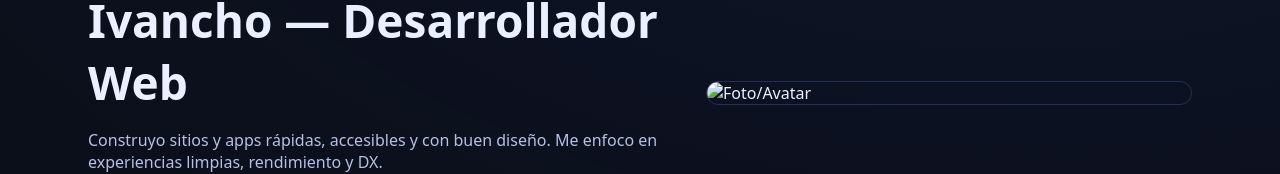
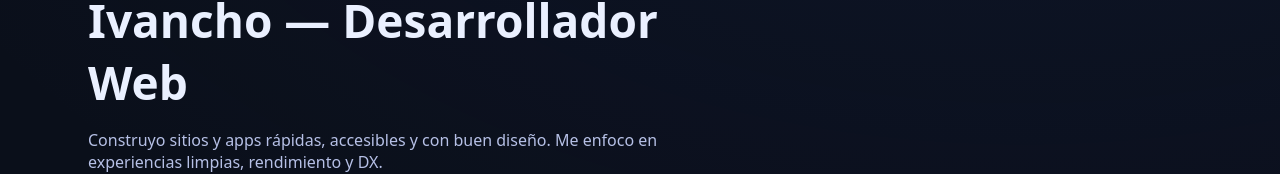
Before and after one commit to BlueDota/personalPortfolio, a plain HTML site: page index.html in a window 1280 px wide. Shown: the part 138-312 px from the top of the page. Drawn offline with Linux system fonts and the light colour scheme.

Commit message:
Elimina la imagen del bloque hero en index.html

```diff
--- a/index.html
+++ b/index.html
@@ -28,7 +28,7 @@
       </div>
     </div>
     <div>
-      <img alt="Foto/Avatar" src="" style="border-radius:14px;border:1px solid var(--line)"/>
+      <!-- Imagen eliminada -->
     </div>
   </div>
 
```
